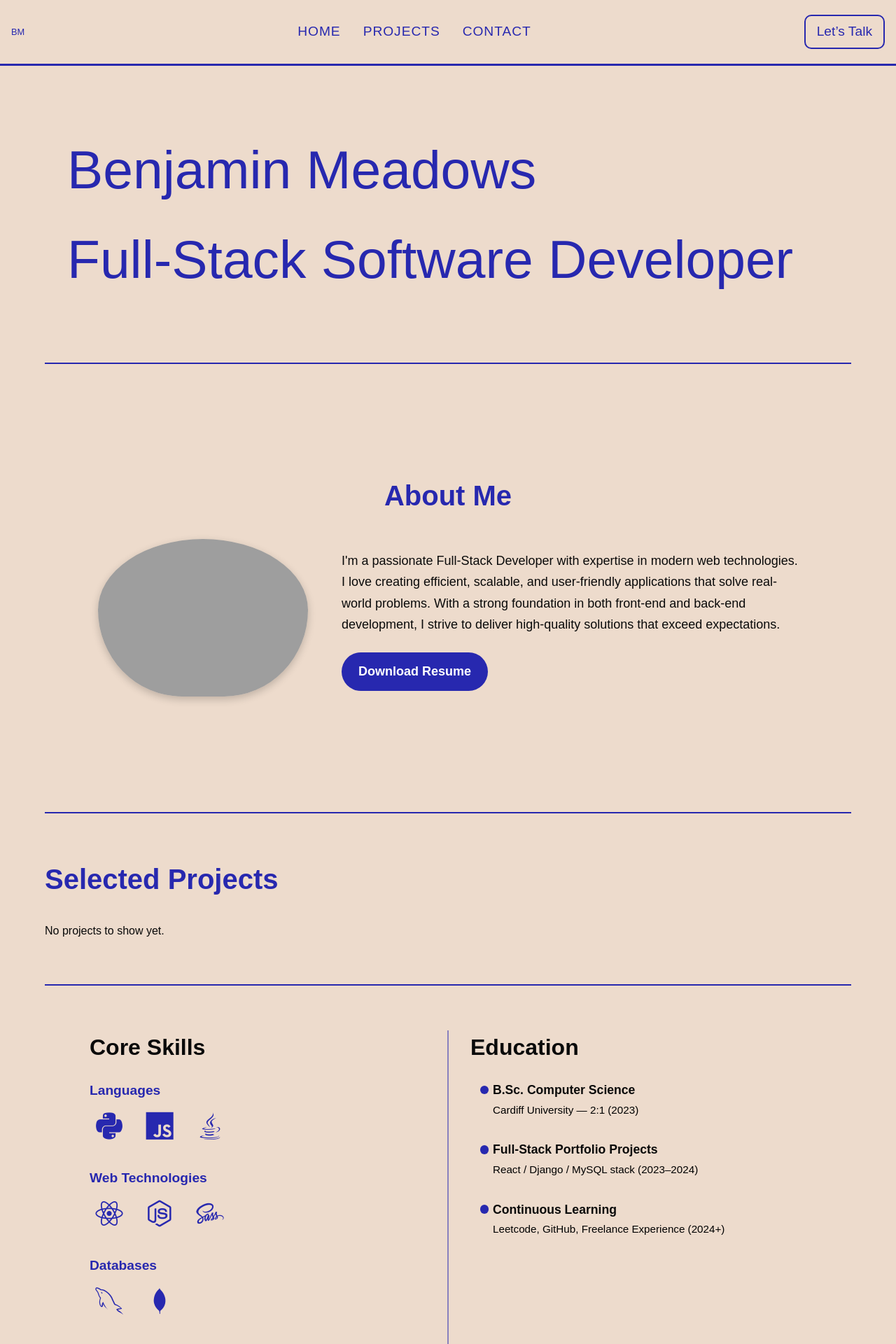
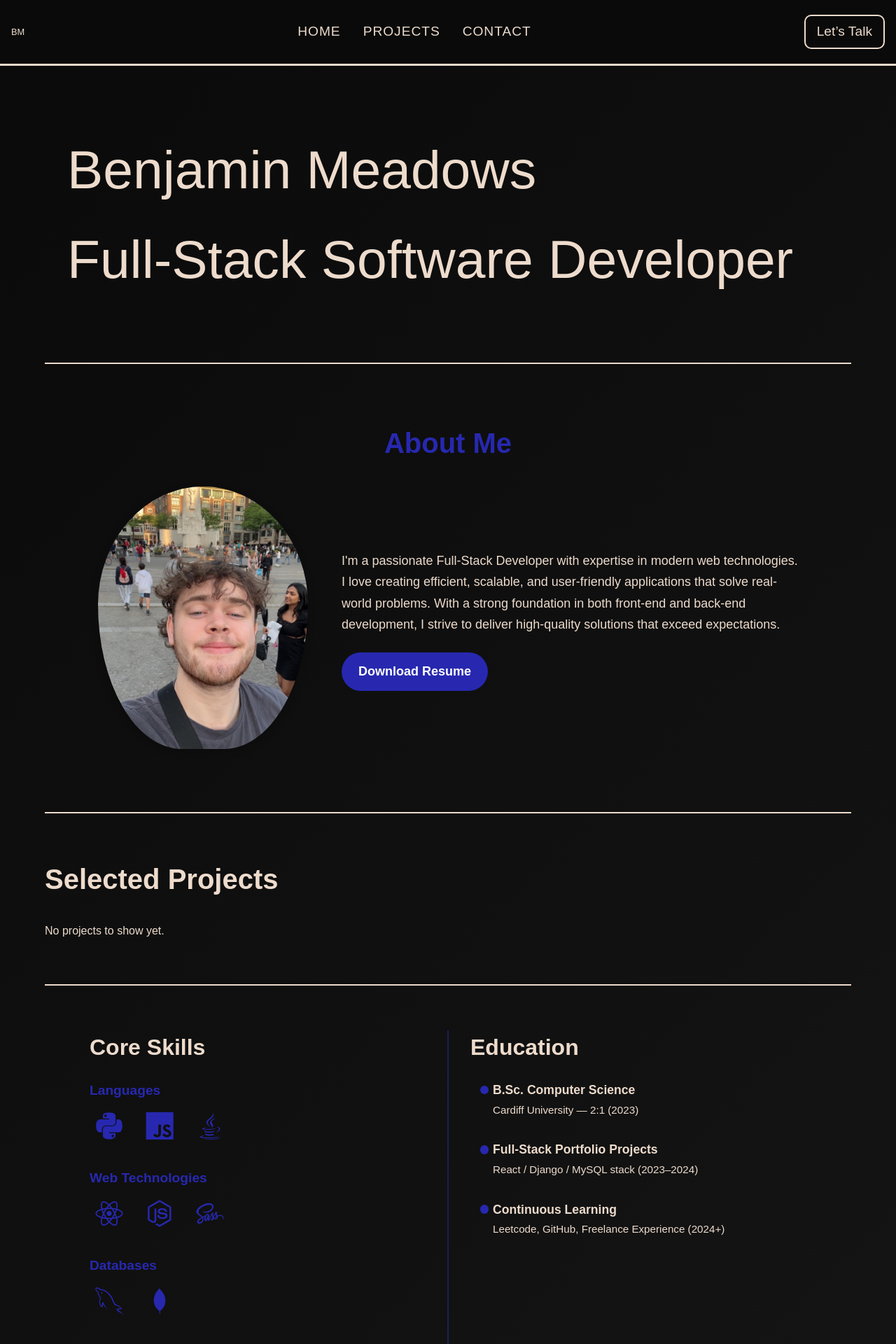
Before and after one commit to Ben-Meadows/Benfolio, a Django app: page / in a window 1280 px wide. Shown: the top 1920 px of the page at 70% size. Run offline with Django 5.2, Linux system fonts and the light colour scheme; data that the repository does not hold is empty; grey boxes are pictures that could not be loaded.

Commit message:
Refactor navbar and style updates
- Enhanced navbar styles for improved layout and responsiveness.
- Updated color scheme across various components to maintain consistency.
- Introduced a new image for the about section.
- Adjusted SCSS variables for better theme management.
- Implemented gradient backgrounds for a modern look.

```diff
--- a/static/css/style.css
+++ b/static/css/style.css
@@ -7,13 +7,13 @@
   align-items: center;
   justify-content: space-between;
   z-index: 1000;
-  border-bottom: 3px solid #2728af;
+  border-bottom: 3px solid #EDDBCC;
   padding: 1rem 0rem;
-  background-color: #EDDBCC;
+  background-color: #0a0a0a;
   padding: 1rem 1rem;
 }
 .navbar__logo {
-  color: #2728af;
+  color: #EDDBCC;
   text-decoration: none;
   font-family: "Neue Montreal", sans-serif;
   margin-top: 20px;
@@ -36,7 +36,7 @@
 }
 .navbar__menu ul li a {
   position: relative;
-  color: #2728af;
+  color: #EDDBCC;
   text-transform: uppercase;
   letter-spacing: 0.05em;
   padding: 0.5rem 0;
@@ -51,7 +51,7 @@
   left: 50%;
   width: 0;
   height: 2px;
-  background: #FF6B35;
+  background: #EDDBCC;
   transform: translateX(-50%);
   transition: width 0.3s ease;
 }
@@ -64,22 +64,22 @@
 .navbar__cta {
   display: inline-block;
   padding: 0.5rem 1rem;
-  border: 2px solid #2728af;
+  border: 2px solid #EDDBCC;
   border-radius: 10px;
-  color: #2728af;
+  color: #EDDBCC;
   text-decoration: none;
   transition: background 0.3s ease, color 0.3s ease;
   font-family: "Neue Montreal", sans-serif;
   font-size: 1vw;
   font-weight: 500;
-  color: #2728af;
+  color: #EDDBCC;
   text-decoration: none;
   transition: color 0.3s ease;
   font-size: larger;
 }
 .navbar__cta:hover {
-  color: #FF6B35;
-  border: 2px solid #FF6B35;
+  color: #EDDBCC;
+  border: 2px solid #EDDBCC;
 }
 
 *, *::before, *::after {
@@ -95,7 +95,7 @@ body {
 }
 
 html, body {
-  background-color: #EDDBCC;
+  background: linear-gradient(135deg, #0a0a0a 0%, rgb(22.75, 22.75, 22.75) 100%);
 }
 
 .home {
@@ -135,7 +135,7 @@ html, body {
 }
 
 .hero__content h1 {
-  color: #2728af;
+  color: #EDDBCC;
   margin-top: 20px;
   margin-bottom: 20px;
   font-family: "Neue Montreal", sans-serif;
@@ -145,22 +145,22 @@ html, body {
 }
 .hero__content p {
   font-size: 4rem;
-  color: #2728af;
+  color: #EDDBCC;
   font-family: Neuemontreal, sans-serif;
   font-size: 6vw;
   line-height: 0.9em;
 }
 
 .projects {
-  background-color: #EDDBCC;
-  color: #0a0a0a;
+  background-color: linear-gradient(135deg, #0a0a0a 0%, rgb(22.75, 22.75, 22.75) 100%);
+  color: #EDDBCC;
   width: 90%;
   padding: 4rem 0;
 }
 .projects h2 {
   font-size: 2.5rem;
   margin-bottom: 2rem;
-  color: #2728af;
+  color: #EDDBCC;
 }
 .projects__container {
   width: 100%;
@@ -259,7 +272,7 @@ html, body {
   }
 }
 .about {
-  background-color: #EDDBCC;
+  background-color: linear-gradient(135deg, #0a0a0a 0%, rgb(22.75, 22.75, 22.75) 100%);
   color: #0a0a0a;
   padding: 4rem 2rem;
   text-align: center;
@@ -294,6 +307,7 @@ html, body {
   flex: 2;
   font-size: 1.125rem;
   line-height: 1.7;
+  color: #EDDBCC;
 }
 .about .about__text p {
   margin-bottom: 1.5rem;
@@ -314,7 +328,7 @@ html, body {
 
 .skills-education {
   padding: 4rem 2rem;
-  background-color: #EDDBCC;
+  background-color: linear-gradient(135deg, #0a0a0a 0%, rgb(22.75, 22.75, 22.75) 100%);
   color: #0a0a0a;
   width: 90%;
   margin: 0 auto;
@@ -346,6 +360,7 @@ html, body {
   padding: 0 2rem;
   display: flex;
   flex-direction: column;
+  color: #EDDBCC;
 }
 .skills-education .skills-grid {
   display: grid;
@@ -440,15 +455,17 @@ html, body {
 }
 .skills-education .timeline-item .timeline-content {
   margin-left: 0.5rem;
+  color: #EDDBCC;
 }
 .skills-education .timeline-item .timeline-content h4 {
   font-size: 1.1rem;
   margin: 0 0 0.25rem 0;
+  color: #EDDBCC;
 }
 .skills-education .timeline-item .timeline-content p {
   font-size: 0.95rem;
   margin: 0;
-  color: hsl(0, 0%, -16.0784313725%);
+  color: #EDDBCC;
 }
 
 a {
@@ -463,15 +480,15 @@ a:hover {
 .border-line {
   width: 90%;
   height: 2px;
-  background-color: #2728af;
+  background-color: #EDDBCC;
   margin: 0 auto;
 }
 
 .contact {
   width: 90%;
   padding: 4rem 0;
-  background-color: #EDDBCC;
-  color: #0a0a0a;
+  background-color: linear-gradient(135deg, #0a0a0a 0%, rgb(22.75, 22.75, 22.75) 100%);
+  color: #EDDBCC;
 }
 .contact .contact__container {
   width: 100%;
--- a/static/scss/main.scss
+++ b/static/scss/main.scss
@@ -31,7 +34,7 @@ body {
   color: $bg-light;
 }
 html, body {
-  background-color: $bg-light;
+  background: linear-gradient(135deg, #0a0a0a 0%, rgb(22.75, 22.75, 22.75) 100%);
 }
 
 // ----------------------------------------------------------------------------
@@ -60,9 +63,8 @@ html, body {
   padding: 4rem 2rem;
   text-align: center;
   scroll-margin-top: 4rem;
-  color: $accent;
+  color: $bg-light;
   width: 90%;
-
 }
 
 
@@ -79,7 +81,7 @@ html, body {
 }
 .hero__content {
   h1 {
-    color: $accent;
+    color: $bg-light;
     margin-top: 20px;
     margin-bottom: 20px;
     font-family: "Neue Montreal", sans-serif;
@@ -100,15 +102,16 @@ html, body {
 // 6) Projects
 // ----------------------------------------------------------------------------
 .projects {
-  background-color: $bg-light;
-  color: $bg-dark;
+  background-color: linear-gradient(135deg, #0a0a0a 0%, rgb(22.75, 22.75, 22.75) 100%);
+  // Ensure text is readable on the dark background
+  color: $bg-light;
   width: 90%;
   padding: 4rem 0;
 
   h2 {
     font-size: 2.5rem;
     margin-bottom: 2rem;
-    color: $accent;
+    color: $bg-light;
   }
 
   &__container {
@@ -219,7 +233,7 @@ html, body {
 // 7) About (formerly “Pitch”)
 // ----------------------------------------------------------------------------
 .about {
-  background-color: $bg-light;
+  background-color: linear-gradient(135deg, #0a0a0a 0%, rgb(22.75, 22.75, 22.75) 100%);
   color: $bg-dark;
   padding: 4rem 2rem;
   text-align: center;
@@ -258,6 +272,7 @@ html, body {
     flex: 2;
     font-size: 1.125rem;
     line-height: 1.7;
+    color: $bg-light;
 
     p {
       margin-bottom: 1.5rem;
@@ -286,7 +301,7 @@ html, body {
 // ----------------------------------------------------------------------------
 .skills-education {
   padding: 4rem 2rem;
-  background-color: $bg-light;
+  background-color: linear-gradient(135deg, #0a0a0a 0%, rgb(22.75, 22.75, 22.75) 100%);
   color: $bg-dark;
   width: 90%;
   margin: 0 auto;
@@ -322,6 +337,7 @@ html, body {
     padding: 0 2rem;
     display: flex;
     flex-direction: column;
+    color: $bg-light;
   }
 
   // Skills Grid
@@ -430,14 +446,16 @@ html, body {
 
     .timeline-content {
       margin-left: 0.5rem;
+      color: $bg-light;
       h4 {
         font-size: 1.1rem;
         margin: 0 0 0.25rem 0;
+        color: $bg-light;
       }
       p {
         font-size: 0.95rem;
         margin: 0;
-        color: color.adjust($bg-dark, $lightness: -20%);
+        color: $bg-light;
       }
     }
   }
@@ -461,7 +479,7 @@ a {
 .border-line {
   width: 90%;
   height: 2px;
-  background-color: $accent;
+  background-color: $bg-light;
   margin: 0 auto;
 }
 
--- a/static/scss/navbar.scss
+++ b/static/scss/navbar.scss
@@ -1,8 +1,11 @@
 @use "variables" as v;
+@use "sass:color";
 $bg-light: #EDDBCC;
 $accent:   #2728af ;
 $text:     #0a0a0a;
 $highlight: #FF6B35;
+$bg-dark:     #0a0a0a;
+
 
 .navbar {
   // 1. Basic layout & positioning
@@ -14,14 +17,14 @@ $highlight: #FF6B35;
     align-items: center;
     justify-content: space-between;
     z-index: 1000;
-    border-bottom: 3px solid $accent;
+    border-bottom: 3px solid $bg-light;
     padding: 1rem 0rem;
-    background-color: $bg-light;
+    background-color: $bg-dark;
     padding: 1rem 1rem;
 
     // 4. Logo on the left
     &__logo {
-      color: $accent;
+      color: $bg-light;
       text-decoration: none;
       font-family: "Neue Montreal", sans-serif;
       margin-top: 20px;
@@ -47,7 +50,7 @@ $highlight: #FF6B35;
             li {
             a {
                 position: relative;
-                color: $accent;
+                color: $bg-light;
                 text-transform: uppercase;
                 letter-spacing: 0.05em;
                 padding: 0.5rem 0;
@@ -63,7 +66,7 @@ $highlight: #FF6B35;
                   left: 50%;
                   width: 0;
                   height: 2px;
-                background: $highlight;
+                  background: $bg-light;
                   transform: translateX(-50%);
                   transition: width 0.3s ease;
                 }
@@ -85,22 +88,22 @@ $highlight: #FF6B35;
   &__cta {
     display: inline-block;
     padding: 0.5rem 1rem;
-    border: 2px solid $accent;
+    border: 2px solid $bg-light;
     border-radius: v.$border-radius;
-    color: $accent;
+    color: $bg-light;
     text-decoration: none;
     transition: background 0.3s ease, color 0.3s ease;
     font-family: "Neue Montreal", sans-serif;
     font-size: 1vw;
     font-weight: 500;
-    color: $accent;
+    color: $bg-light;
     text-decoration: none;
     transition: color 0.3s ease;
     font-size: larger;
 
     &:hover {
-      color: $highlight;
-      border: 2px solid $highlight;
+      color: $bg-light;
+      border: 2px solid $bg-light;
     }
   }
 }
--- a/templates/homepage.html
+++ b/templates/homepage.html
@@ -19,7 +19,7 @@
       <h2>About Me</h2>
       <div class="about__wrapper">
         <div class="about__image">
-          <img src="{% static 'images/about-me.jpg' %}" alt="Photo of Benjamin Meadows" />
+          <img src="{% static 'images/coolpic.jpeg' %}" alt="Photo of Benjamin Meadows" />
         </div>
         <div class="about__text">
 
```
Also changed, not shown: other parts of static/css/style.css (+27 -12 lines), other parts of static/scss/main.scss (+32 -15 lines), static/css/navbar.css (+76 -22 lines), static/images/coolpic.jpeg (added), 2 other files. Lines whose indentation alone changed are shown as unchanged.
